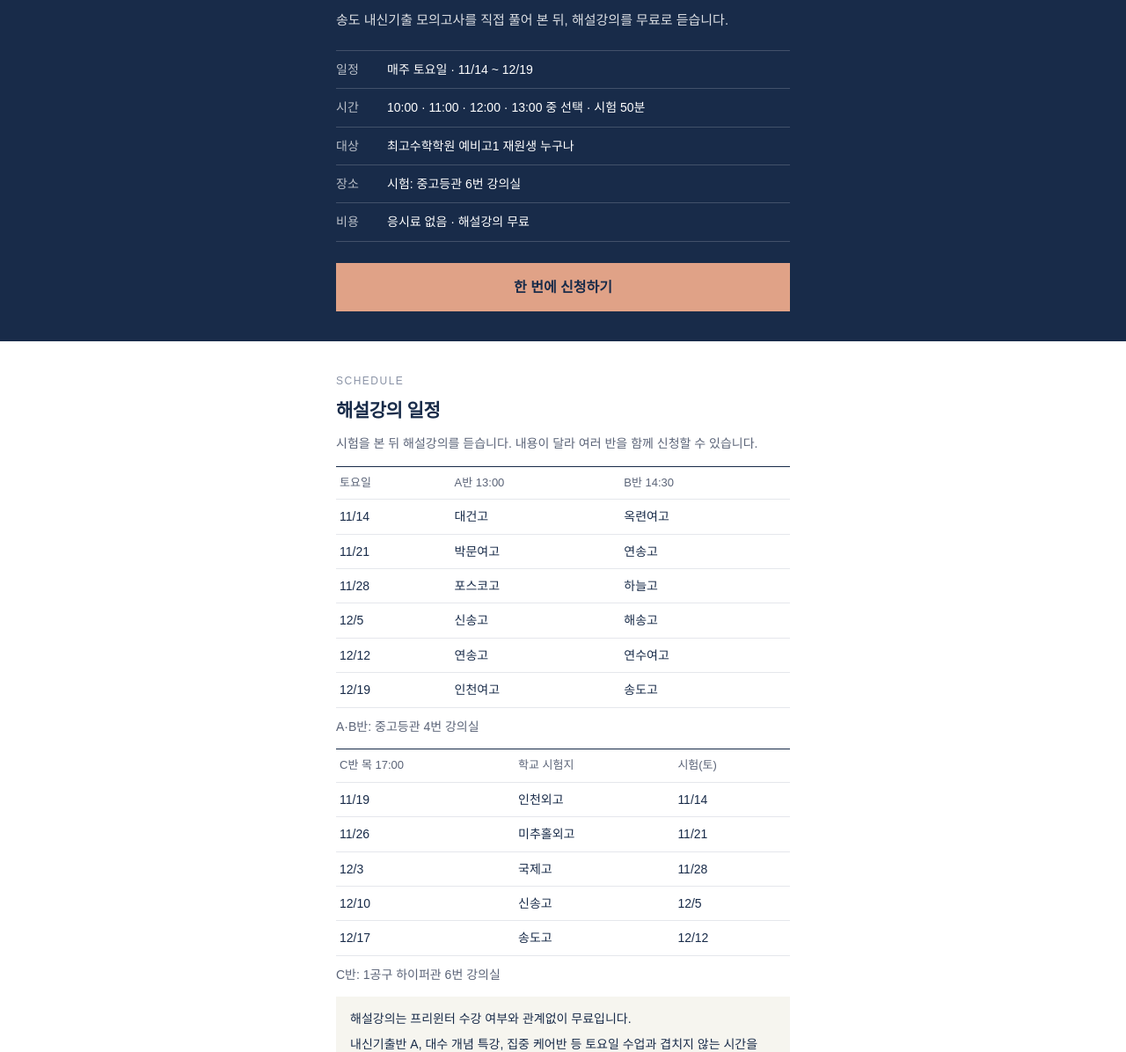
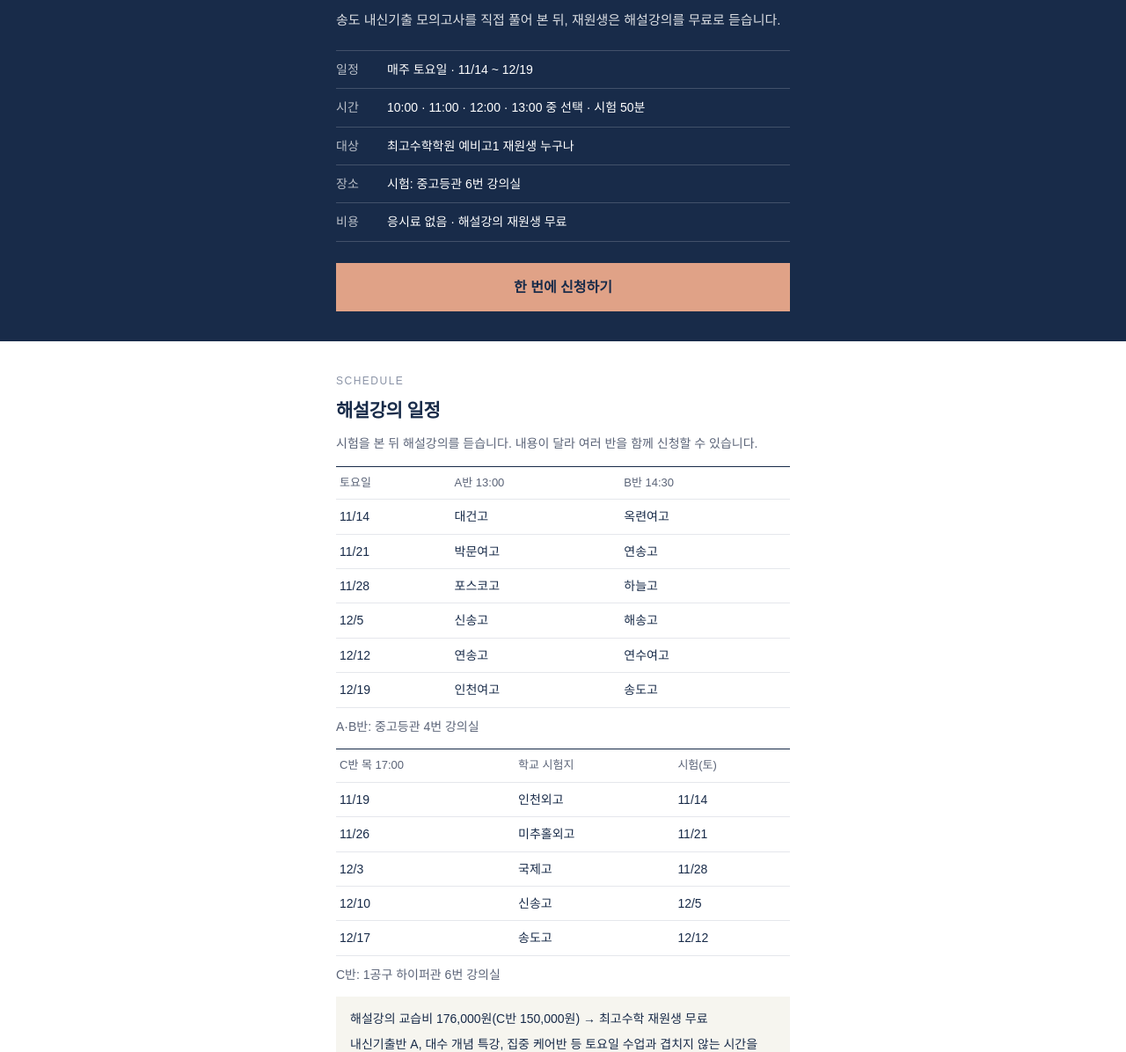
Before and after one commit to ysu06veronica-lab/best, a plain HTML site: page mock-exam/index.html in a window 1280 px wide. Shown: the part 229-1425 px from the top of the page at 88% size. Drawn offline with Linux system fonts and the light colour scheme.

Commit message:
통합 신청 페이지: 해설강의 재원생 무료 표기로 통일
Co-Authored-By: Claude Opus 5.5 <noreply@anthropic.com>

```diff
--- a/mock-exam/index.html
+++ b/mock-exam/index.html
@@ -112,8 +112,8 @@ main.tiles+footer{margin-top:8px;padding:12px 0 14px;background:#fff;font-size:1
   <a class="back" href="/pre-high/">← 예비고1 11월 안내</a>
   <span class="k">MOCK EXAM</span>
   <h1><em>내신기출 무료특강</em><br>모의고사 신청</h1>
-  <p class="lead">송도 내신기출 모의고사를 직접 풀어 본 뒤, 해설강의를 무료로 듣습니다.</p>
-  <dl><div><dt>일정</dt><dd><span class="nw">매주 토요일</span> · <span class="nw">11/14 ~ 12/19</span></dd></div><div><dt>시간</dt><dd><span class="nw">10:00 · 11:00 · 12:00 · 13:00</span> 중 선택 · <span class="nw">시험 50분</span></dd></div><div><dt>대상</dt><dd>최고수학학원 예비고1 재원생 누구나</dd></div><div><dt>장소</dt><dd>시험: 중고등관 6번 강의실</dd></div><div><dt>비용</dt><dd>응시료 없음 · 해설강의 무료</dd></div></dl><a class="cta" href="#apply">한 번에 신청하기</a>
+  <p class="lead">송도 내신기출 모의고사를 직접 풀어 본 뒤, 재원생은 해설강의를 무료로 듣습니다.</p>
+  <dl><div><dt>일정</dt><dd><span class="nw">매주 토요일</span> · <span class="nw">11/14 ~ 12/19</span></dd></div><div><dt>시간</dt><dd><span class="nw">10:00 · 11:00 · 12:00 · 13:00</span> 중 선택 · <span class="nw">시험 50분</span></dd></div><div><dt>대상</dt><dd>최고수학학원 예비고1 재원생 누구나</dd></div><div><dt>장소</dt><dd>시험: 중고등관 6번 강의실</dd></div><div><dt>비용</dt><dd>응시료 없음 · 해설강의 재원생 무료</dd></div></dl><a class="cta" href="#apply">한 번에 신청하기</a>
 </div></header>
 <main class="wrap">
 <section>
@@ -123,7 +123,7 @@ main.tiles+footer{margin-top:8px;padding:12px 0 14px;background:#fff;font-size:1
   <p class="desc">A·B반: 중고등관 4번 강의실</p>
   <table class="sch"><tr><th>C반 목 17:00</th><th>학교 시험지</th><th>시험(토)</th></tr><tr><td>11/19</td><td>인천외고</td><td>11/14</td></tr><tr><td>11/26</td><td>미추홀외고</td><td>11/21</td></tr><tr><td>12/3</td><td>국제고</td><td>11/28</td></tr><tr><td>12/10</td><td>신송고</td><td>12/5</td></tr><tr><td>12/17</td><td>송도고</td><td>12/12</td></tr></table>
   <p class="desc">C반: 1공구 하이퍼관 6번 강의실</p>
-  <div class="box"><p>해설강의는 프리윈터 수강 여부와 관계없이 무료입니다.</p><p>내신기출반 A, 대수 개념 특강, 집중 케어반 등 토요일 수업과 겹치지 않는 시간을 골라 주세요.</p><p>시험은 개인 일정에 맞춰 다른 학교 시험지로 대체할 수 있습니다.</p><p>목요일 C반 학생은 해설강의 전주 토요일에 시험을 봅니다. 일정이 맞지 않으면 학원으로 개별 문의해 주세요.</p></div>
+  <div class="box"><p>해설강의 교습비 176,000원(C반 150,000원) → 최고수학 재원생 무료</p><p>내신기출반 A, 대수 개념 특강, 집중 케어반 등 토요일 수업과 겹치지 않는 시간을 골라 주세요.</p><p>시험은 개인 일정에 맞춰 다른 학교 시험지로 대체할 수 있습니다.</p><p>목요일 C반 학생은 해설강의 전주 토요일에 시험을 봅니다. 일정이 맞지 않으면 학원으로 개별 문의해 주세요.</p></div>
 </section>
 <section id="apply">
   <span class="k">APPLY</span><h2>모의고사·무료특강 신청</h2>
```
